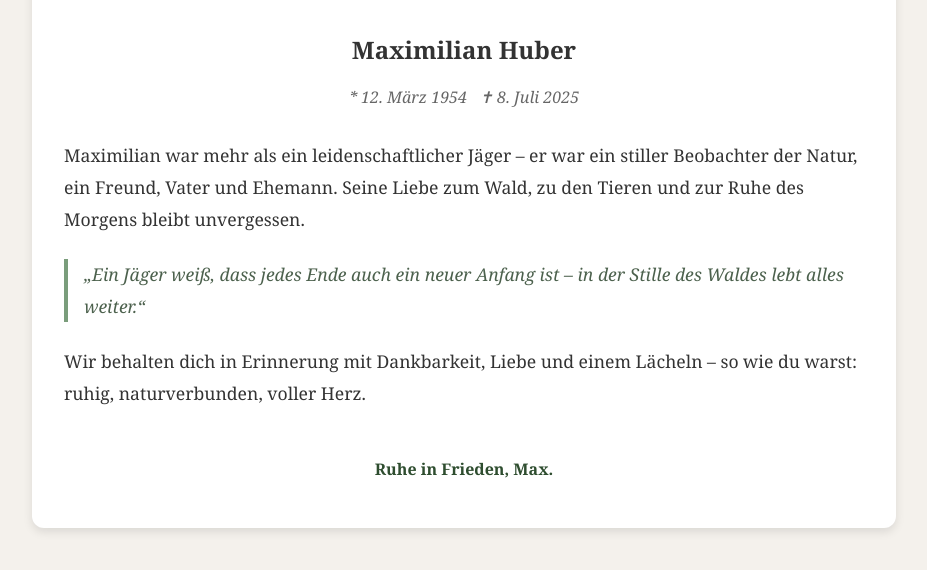
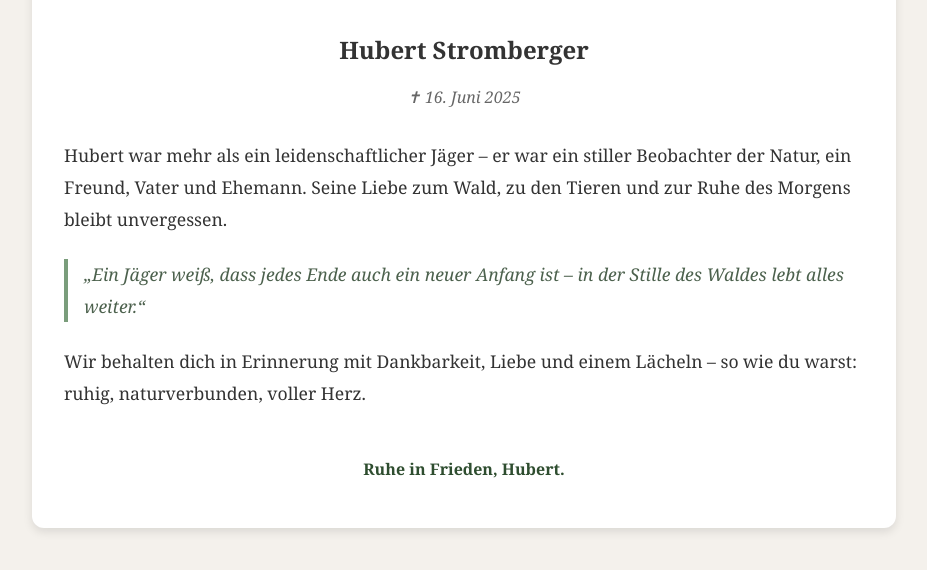
Before and after one commit to sigi-07/sigi, a plain HTML site: page docs/index.html in a window 1280 px wide. Shown: the part 220-790 px from the top of the page, without its empty margins (176-1103 px from the left). Drawn offline with Linux system fonts and the light colour scheme.

Commit message:
htmlv1.1

```diff
--- a/docs/index.html
+++ b/docs/index.html
@@ -14,13 +14,13 @@
 
         <section class="portrait">
             <img src="bilder/jaeger.jpg" alt="Porträt des Verstorbenen">
-            <h2>Maximilian Huber</h2>
-            <p class="geburtsdaten">* 12. März 1954 &nbsp; ✝ 8. Juli 2025</p>
+            <h2>Hubert Stromberger</h2>
+            <p class="geburtsdaten">✝ 16. Juni 2025</p>
         </section>
 
         <section class="text">
             <p>
-                Maximilian war mehr als ein leidenschaftlicher Jäger – er war ein stiller Beobachter der Natur,
+                Hubert war mehr als ein leidenschaftlicher Jäger – er war ein stiller Beobachter der Natur,
                 ein Freund, Vater und Ehemann. Seine Liebe zum Wald, zu den Tieren und zur Ruhe des Morgens
                 bleibt unvergessen.
             </p>
@@ -34,7 +34,7 @@
         </section>
 
         <footer>
-            <p>Ruhe in Frieden, Max.</p>
+            <p>Ruhe in Frieden, Hubert.</p>
         </footer>
     </div>
 </body>
```
Also changed, not shown: 1 other file.
